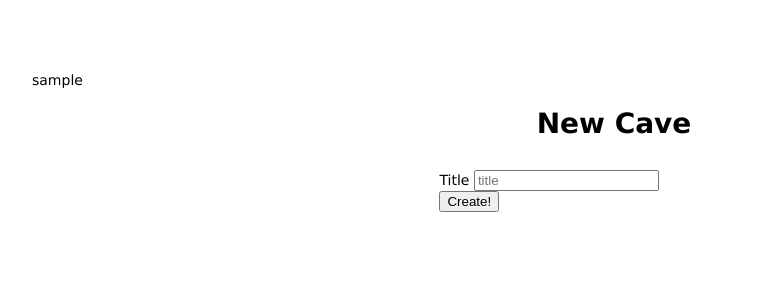
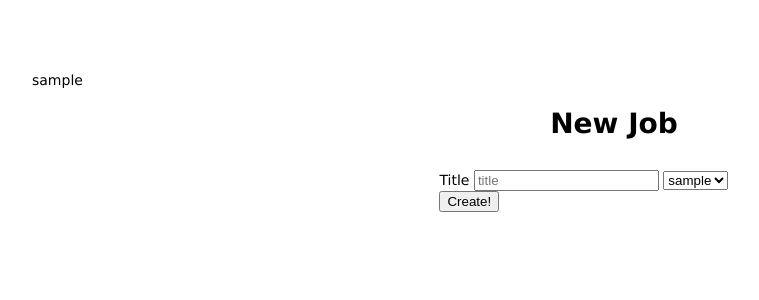
Before and after one commit to dsi28/savagez, a Node server app: template views/jobs/new.ejs in a window 1280 px wide. Shown: the top 300 px of the page, without its empty margins (26-785 px from the left). Run offline with Node 20, Linux system fonts and the light colour scheme; a user stored in the database is signed in; tables that the repository leaves empty hold one stand-in row (values such as "Sample post"); the template is opened without the code that fills it: values that come from a table or form of the project are taken from there, most other values are stand-ins (such as "Sample title", 1, 10 or a date in 2020); some libraries are stand-ins or nearby versions.

Commit message:
jobs/new view creates jobs. need to handel the create redirect that is not

```diff
--- a/views/caves/show.ejs
+++ b/views/caves/show.ejs
@@ -6,6 +6,7 @@
     <form method='POST' action='/caves/<%=cave.caveId%>?_method=DELETE'>
         <input type='submit' value='DELETE'>
     </form>
+    <a href='/caves/<%=cave.caveId%>/jobs/new'>New Job</a>
     <h3>Open Requests</h3>
 
     <%if(requestList && Array.isArray(requestList)){%>
--- a/views/jobs/new.ejs
+++ b/views/jobs/new.ejs
@@ -1,12 +1,25 @@
 <% layout('layouts/boilerplate') -%>
 <div>
-    <h1 style='text-align: center'>New Cave</h1>
+    <h1 style='text-align: center'>New Job</h1>
     <div>
         <div style='width: 30%; margin:30px auto'>
             <form action='/caves/<%=cave.caveId%>/jobs' method='POST'>
                 <div>
+                    <input type='text' name='job[caveId]' id='caveId' value='<%=cave.caveId%>' hidden>
                     <label for='title'>Title</label>
-                    <input type='text' name='title' id='title' placeholder='title'>
+                    <input type='text' name='job[title]' id='title' placeholder='title'>
+
+                    <select name='job[username]'>
+                        <%if(userCaveList && Array.isArray(userCaveList)){%>
+                            <%userCaveList.forEach((user)=>{%>
+                                <option value='<%=user.username%>'><%=user.username%></option>
+                            <%})%>
+                        <%}else if(userCaveList){%>
+                            <option value='<%=userCaveList.username%>'><%=userCaveList.username%></option>
+                        <%}%>
+
+                    </select>
+
                 </div>
                 <button type='submit'>Create!</button>
             </form>
```
Also changed, not shown: controllers/jobs.js (+6 -5 lines).
